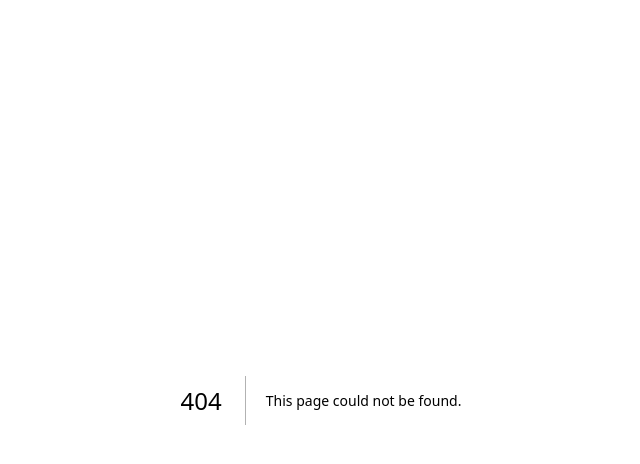
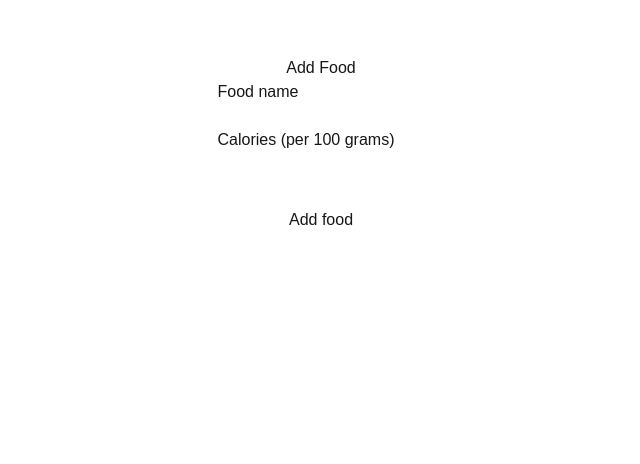
Before and after one commit to shimoal/meal-planner, a Next.js app: page /add-food in a window 1280 px wide. Before the commit this address had no page. Shown: the top 464 px of the page, without its empty margins (319-959 px from the left). Built offline with nearby package versions, Linux system fonts and the light colour scheme.

Commit message:
Add form to add a food

```diff
--- /dev/null
+++ b/app/add-food/page.tsx
@@ -0,0 +1,23 @@
+import Button from '@/components/Button'
+import PageContainer from '@/components/PageContainer'
+
+const Page = () => {
+  return (
+    <PageContainer>
+      <h1>Add Food</h1>
+      <form>
+        <label>Food name</label>
+        <br />
+        <input id="food-name" name="food-name" type="text" />
+        <br />
+        <label>Calories (per 100 grams)</label>
+        <br />
+        <input id="food-calories" name="food-calories" type="number" />
+        <br />
+      </form>
+      <Button>Add food</Button>
+    </PageContainer>
+  )
+}
+
+export default Page
--- a/app/page.tsx
+++ b/app/page.tsx
@@ -1,7 +1,14 @@
+import PageContainer from '@/components/PageContainer'
+import Button from '@/components/Button'
+import Link from 'next/link'
+
 export default function Home() {
   return (
-    <div>
+    <PageContainer>
       <h1>Meal Planner</h1>
-    </div>
-  );
+      <Link href="/add-food">
+        <Button>Add Food</Button>
+      </Link>
+    </PageContainer>
+  )
 }
--- /dev/null
+++ b/components/Button.tsx
@@ -0,0 +1,9 @@
+type Props = {
+  children: React.ReactNode
+}
+
+const Button = ({ children }: Props) => {
+  return <button className="p-8">{children}</button>
+}
+
+export default Button
--- /dev/null
+++ b/components/PageContainer.tsx
@@ -0,0 +1,5 @@
+const PageContainer = ({ children }: { children: React.ReactNode }) => {
+  return <div className="p-14 flex flex-col items-center">{children}</div>
+}
+
+export default PageContainer
```
